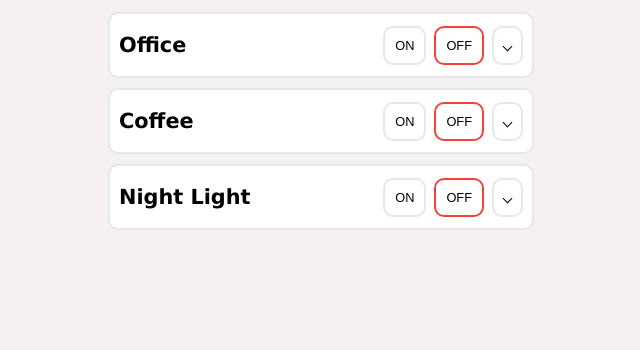
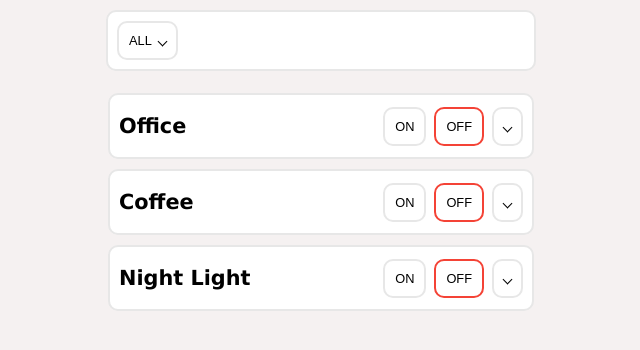
Before and after one commit to mjvandermeulen/outlets-react, a React (Create React App) app: page / in a window 1280 px wide. Shown: the top 350 px of the page, without its empty margins (319-959 px from the left). Built offline with nearby package versions, Linux system fonts and the light colour scheme; no server answers.

Commit message:
added Context to Accordion. only expand all working.

```diff
--- a/src/App.tsx
+++ b/src/App.tsx
@@ -5,6 +5,7 @@ import { createStore, applyMiddleware } from 'redux'
 import { rootReducer } from './redux/rootReducer'
 import thunk from 'redux-thunk'
 import { composeWithDevTools } from 'redux-devtools-extension'
+import { AccordionStore } from './components/Accordion/AccordionStore'
 
 const store = createStore(
   rootReducer,
@@ -14,9 +15,11 @@ const store = createStore(
 const App: React.FC = () => {
   return (
     <Provider store={store}>
-      <div className="App">
-        <OutletGroups />
-      </div>
+      <AccordionStore>
+        <div className="App">
+          <OutletGroups />
+        </div>
+      </AccordionStore>
     </Provider>
   )
 }
--- a/src/components/Accordion/Accordion.tsx
+++ b/src/components/Accordion/Accordion.tsx
@@ -1,30 +1,9 @@
 import * as React from 'react'
 import './Accordion.css' // TODO **** Move to Sass @use rule
 
-type ToggleExpand = (key: string) => void
-type ToggleExpandAll = () => void
-
-// LEARN: The func component does not have to be called with arguments for these params! ****
-type Children = (
-  expand: ToggleExpand,
-  expandAll: ToggleExpandAll
-) => React.ReactElement | any[]
-
-interface AccordionProps {
-  children: Children
-}
+interface OwnProps {}
 
 // LEARN: I prefer   const { children } = props in the next line, but left here to learn ****
-export const Accordion: React.FunctionComponent<AccordionProps> = ({
-  children,
-}) => {
-  const toggleExpand: ToggleExpand = (key: string) => {
-    console.log(
-      `Expanding accordion. Parameter (key): ${key} **** TODO Implement`
-    )
-  }
-  const togglExpandAll: ToggleExpandAll = () => {
-    console.log('Expanding All accordion. **** TODO Implement ')
-  }
-  return <ul className="Accordion">{children(toggleExpand, togglExpandAll)}</ul>
+export const Accordion: React.FunctionComponent<OwnProps> = ({ children }) => {
+  return <ul className="Accordion">{children}</ul>
 }
--- /dev/null
+++ b/src/components/Accordion/AccordionControls.tsx
@@ -0,0 +1,40 @@
+import * as React from 'react'
+import { AccordionContext } from './AccordionStore'
+
+// Just an HOC, no CSS!
+
+type Expanded = (key: string) => boolean
+type ToggleExpand = (key: string) => void
+type ToggleExpandAll = () => void
+
+interface ChildrenParams {
+  // expanded: Expanded
+  expandedAll: boolean
+  // toggleExpand: ToggleExpand
+  toggleExpandAll: ToggleExpandAll
+}
+
+type Children = (childrenParams: ChildrenParams) => React.ReactElement | any[] // in case an array is given
+
+interface State {
+  expandAll: boolean
+}
+
+interface Props {
+  children: Children
+}
+
+export const AccordionControls: React.FunctionComponent<Props> = props => {
+  return (
+    <AccordionContext.Consumer>
+      {({ expandedAll, toggleExpandAll }) =>
+        props.children({
+          // expanded,
+          expandedAll,
+          // toggleExpand,
+          toggleExpandAll,
+        })
+      }
+    </AccordionContext.Consumer>
+  )
+}
--- a/src/components/Accordion/AccordionItem.css
+++ b/src/components/Accordion/AccordionItem.css
@@ -1,3 +1,6 @@
+/*  **** move group-list-item with .AccordionItme to a better place  */
+
+.group-list-item,
 .AccordionItem {
   background-color: white;
   color: black;
--- /dev/null
+++ b/src/components/Accordion/AccordionStore.tsx
@@ -0,0 +1,68 @@
+import * as React from 'react'
+// Just an HOC, no CSS!
+
+interface AccordionContextValue {
+  expandedAll: boolean
+  toggleExpandAll: () => void
+}
+
+const defaultValue: AccordionContextValue = {
+  expandedAll: false,
+  toggleExpandAll: () => {},
+}
+export const AccordionContext = React.createContext(defaultValue)
+
+type Expanded = (key: string) => boolean
+type ToggleExpand = (key: string) => void
+type ToggleExpandAll = () => void
+
+interface State {
+  expandAll: boolean
+}
+
+interface Props {}
+
+export class AccordionStore extends React.Component<Props, State> {
+  constructor(props: Props) {
+    super(props)
+    this.state = {
+      expandAll: false,
+    }
+  }
+
+  private expanded: Expanded = (key: string) => {
+    // TODO *****
+    return key === 'coffee'
+  }
+
+  private toggleExpand: ToggleExpand = (key: string) => {
+    console.log(
+      `Expanding accordion. Parameter (key): ${key} **** TODO Implement`
+    )
+  }
+  private toggleExpandAll: ToggleExpandAll = () => {
+    console.log(
+      'Expanding All accordion. **** TODO Implement quite a bit more and check'
+    )
+    console.log(JSON.stringify(this.state.expandAll))
+    this.setState(state => ({
+      // use function in setState will for sure use the most current state.
+      // LEARN. loose interpreation of https://medium.com/@wisecobbler/using-a-function-in-setstate-instead-of-an-object-1f5cfd6e55d1
+      // equiv to: function(prevState, props){return({expandAll: etc.})}
+      expandAll: !state.expandAll,
+    }))
+  }
+
+  public render() {
+    return (
+      <AccordionContext.Provider
+        value={{
+          expandedAll: this.state.expandAll,
+          toggleExpandAll: this.toggleExpandAll,
+        }}
+      >
+        {this.props.children}
+      </AccordionContext.Provider>
+    )
+  }
+}
--- a/src/components/OutletGroups.css
+++ b/src/components/OutletGroups.css
@@ -23,10 +23,6 @@
 }
 
 .AccordionItemLine i.caret {
-  border: solid black;
-  border-width: 0 1px 1px 0;
-  display: inline-block;
-  padding: 3px;
   transform: rotate(45deg);
   transition-timing-function: ease-in-out;
   transition-duration: 0.5s;
@@ -51,7 +47,7 @@
   transition-duration: 1.4s;
 }
 
-.AccordionItemLine .button__caret {
+.AccordionItemLine .button__toggle-expand {
   border: 2px solid #f44336;
   transform: rotate(-180deg);
   transition-timing-function: ease-in-out;
@@ -59,7 +55,7 @@
   transition-property: border, transform;
   position: relative;
 }
-.AccordionItemInner.bounce .AccordionItemLine .button__caret {
+.AccordionItemInner.bounce .AccordionItemLine .button__toggle-expand {
   transition-timing-function: cubic-bezier(
     0.3,
     2.3,
@@ -69,7 +65,7 @@
   transition-duration: 1s; /* by vivi ORIG 0.7s*/
 }
 
-.AccordionItem--closed .AccordionItemLine .button__caret {
+.AccordionItem--closed .AccordionItemLine .button__toggle-expand {
   border-color: #e7e7e7;
   transform: rotate(0deg);
 }
@@ -98,7 +94,7 @@
   .AccordionItemLine__on-off-buttons {
     order: 2;
   }
-  .AccordionItemLine .button__caret {
+  .AccordionItemLine .button__toggle-expand {
     order: 3;
   }
 }
@@ -122,3 +118,13 @@
     order: 2;
   }
 }
+
+/* TINKERING */
+
+.button-toggle-expand-all .expand-all-text {
+  position: absolute;
+}
+
+.button-toggle-expand-all .caret-parent {
+  padding-left: 30px;
+}
--- a/src/components/OutletGroups.tsx
+++ b/src/components/OutletGroups.tsx
@@ -36,6 +36,8 @@ import { storeSocketAction } from '../redux/sockets/actions'
 import { RootState } from '../redux/rootReducer'
 // css
 import './OutletGroups.css'
+import { AccordionStore } from './Accordion/AccordionStore'
+import { AccordionControls } from './Accordion/AccordionControls'
 
 interface OwnProps {}
 
@@ -63,6 +65,7 @@ const mapDispatch = {
 }
 
 class OutletGroupsComponent extends React.Component<Props> {
+  // TODO cleanup *** unused  var socket
   private socket: SocketIOClient.Socket | null
   constructor(props: Props) {
     super(props)
@@ -87,36 +90,52 @@ class OutletGroupsComponent extends React.Component<Props> {
     event.stopPropagation() // To prevent expanding the group.
     this.props.switch(group, mode)
   }
-  render() {
+  public render() {
     return (
+      <AccordionControls>
+        {accordionControls => (
           <div className="wrapper">
+            <div className="group-list-item">
+              <RemoteControlButton
+                className="button-toggle-expand-all"
+                active={false} // animate instead using css TODO *****
+                handleClick={() => accordionControls.toggleExpandAll()} // TODO and LEARN: change so you force the need of a" bind this"
+              >
+                <div className="expand-all-text">all</div>
+                <div className="caret-parent">
+                  <i className="caret" />
+                </div>
+              </RemoteControlButton>
+            </div>
             <Accordion>
-          {(toggleExpand, expandAll) =>
-            groupsSettings
+              {groupsSettings
                 .filter(groupSetting => groupSetting.enabled)
                 .map((groupSetting: GroupSetting): any => {
                   const group = groupSetting.group
                   const outletData: OutletDataValues = this.props.outletData
                     .groups[group]
-                const userSetting: UserSetting = this.props.userSettings.groups[
-                  group
-                ]
+                  const userSetting: UserSetting = this.props.userSettings
+                    .groups[group]
                   return (
-                  <AccordionItem key={group} closed={!userSetting.expandGroup}>
+                    <AccordionItem
+                      key={group}
+                      closed={
+                        !userSetting.expandGroup &&
+                        !accordionControls.expandedAll
+                      }
+                    >
                       <AccordionItemLine
                         onClick={() => {
                           this.props.toggleExpand(group)
-                        toggleExpand(group)
                         }}
                       >
                         <div className="AccordionItemLine__title">
                           {groupSetting.displayName}
                         </div>
                         <RemoteControlButton
-                        className="button__caret"
+                          className="button__toggle-expand"
                           active={false} // animate instead using --closed class
                           handleClick={() => {}}
-                        size="medium"
                         >
                           <i className="caret" />
                         </RemoteControlButton>
@@ -130,7 +149,6 @@ class OutletGroupsComponent extends React.Component<Props> {
                                 true
                               )
                             }}
-                          size="medium"
                           >
                             On
                           </RemoteControlButton>
@@ -143,7 +161,6 @@ class OutletGroupsComponent extends React.Component<Props> {
                                 false
                               )
                             }}
-                          size="medium"
                           >
                             Off
                           </RemoteControlButton>
@@ -224,10 +241,11 @@ class OutletGroupsComponent extends React.Component<Props> {
                       </AccordionItemInner>
                     </AccordionItem>
                   )
-              })
-          }
+                })}
             </Accordion>
           </div>
+        )}
+      </AccordionControls>
     )
   }
 }
--- a/src/index.css
+++ b/src/index.css
@@ -48,6 +48,14 @@ button.--disabled {
   border: 2px solid #f7f7f7;
 }
 
+i.caret {
+  border: solid black;
+  border-width: 0 1px 1px 0;
+  display: inline-block;
+  padding: 3px;
+  transform: rotate(45deg);
+}
+
 code {
   font-family: source-code-pro, Menlo, Monaco, Consolas, 'Courier New',
     monospace;
```
Lines whose indentation alone changed are shown as unchanged.
